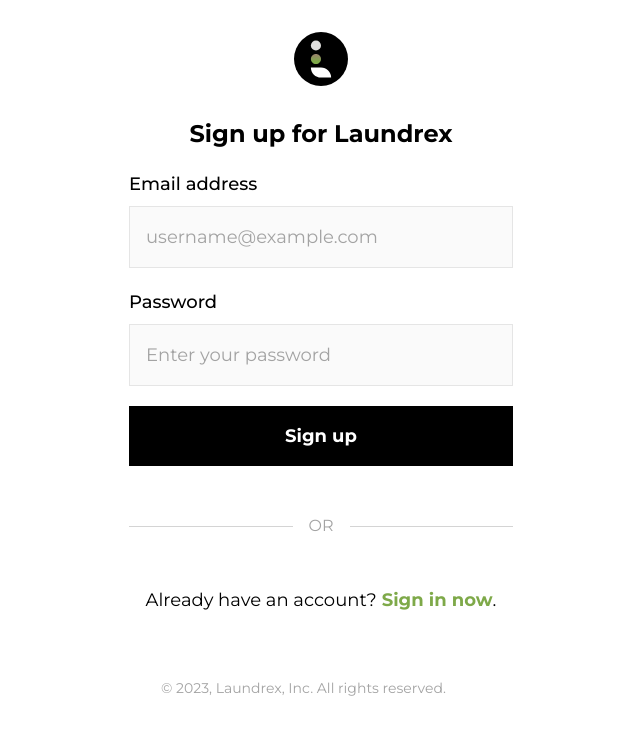
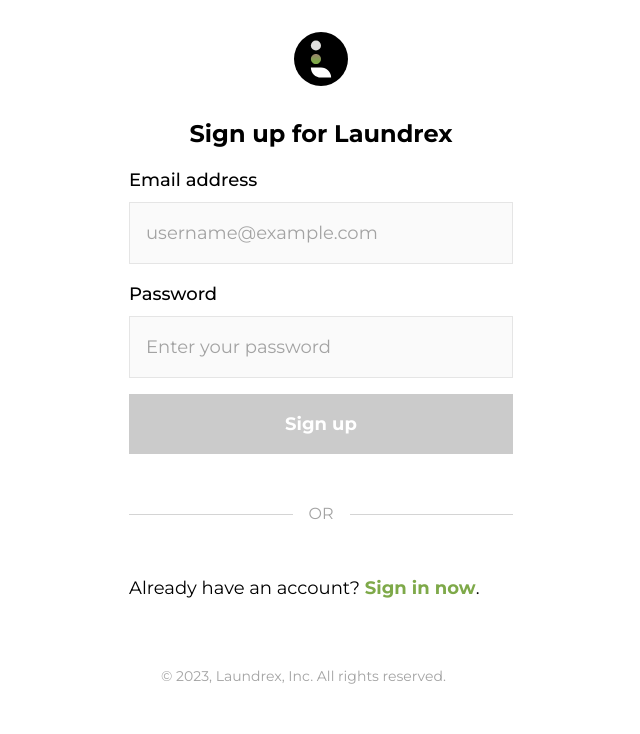
Before and after one commit to trungdvu/laundrex-web, a Next.js app: page /sign-up in a window 1280 px wide. Shown: the top 734 px of the page, without its empty margins (319-959 px from the left). Built offline with nearby package versions, Linux system fonts and the light colour scheme; no server answers.

Commit message:
add framer motion

```diff
--- a/package.json
+++ b/package.json
@@ -22,6 +22,7 @@
     "classnames": "^2.3.2",
     "eslint": "8.38.0",
     "eslint-config-next": "13.3.0",
+    "framer-motion": "^10.12.7",
     "next": "13.3.0",
     "next-auth": "^4.22.1",
     "postcss": "8.4.22",
--- a/src/components/buttons/button.tsx
+++ b/src/components/buttons/button.tsx
@@ -19,8 +19,10 @@
   return (
     <button
       className={cn(
-        'relative bg-black px-8 py-4 text-lg font-bold text-white transition duration-75 hover:transform hover:bg-neutral-800 focus:outline-none active:bg-neutral-700',
+        'relative bg-black px-8 py-4 text-lg font-bold text-white transition duration-75 hover:transform ',
+        { 'hover:bg-neutral-800 focus:outline-none active:bg-neutral-700': !disabled && !loading },
         { 'opacity-70 hover:bg-black active:bg-black': loading },
+        { 'opacity-20 hover:bg-black active:bg-black': disabled },
         className,
       )}
       disabled={disabled || loading}
--- a/src/components/inputs/input.tsx
+++ b/src/components/inputs/input.tsx
@@ -20,7 +20,7 @@
         'bg-neutral-50',
         'placeholder:font-normal placeholder:text-neutral-400',
         'hover:border-neutral-400 hover:bg-neutral-100',
-        'focus:border-neutral-400 focus:outline-none focus:ring-0',
+        'focus:border-neutral-400 focus:outline-none focus:bg-neutral-100 focus:ring-0',
         'transition duration-75',
         className,
       )}
--- a/src/pages/api/auth/[...nextauth].ts
+++ b/src/pages/api/auth/[...nextauth].ts
@@ -10,6 +10,10 @@
   pages: {
     signIn: '/sign-in',
   },
+  secret: process.env.JWT_SECRET,
+  jwt: {
+    maxAge: +(process.env.JWT_EXPIRATION || 7200),
+  },
   providers: [
     Credentials({
       type: 'credentials',
@@ -17,11 +21,11 @@
       async authorize(credentials: any, _) {
         const { email, password } = credentials;
         try {
-          const { ok, data, errorCode } = await signIn(email, password);
-          if (ok && data) {
-            return data;
+          const response = await signIn(email, password);
+          if (response.ok && response.data) {
+            return response.data;
           } else {
-            throw new Error(getAuthErrorMessage(errorCode));
+            throw new Error(getAuthErrorMessage(response.errorCode));
           }
         } catch (error) {
           console.log(error);
@@ -30,5 +34,4 @@
       },
     }),
   ],
-  secret: process.env.NEXT_PUBLIC_SECRET,
 });
--- a/src/pages/sign-up.tsx
+++ b/src/pages/sign-up.tsx
@@ -1,5 +1,8 @@
-import { HTTP_STATUS } from '@/constants/constant';
 import { signUp } from '@/libs/auth.lib';
+import { capitalizeFirstLetter } from '@/utils/helper.util';
+import { pageMotion } from '@/utils/motion.util';
+import classNames from 'classnames';
+import { AnimatePresence, motion } from 'framer-motion';
 import { signIn } from 'next-auth/react';
 import Link from 'next/link';
 import Router from 'next/router';
@@ -19,13 +22,14 @@
 };
 
 export default function SignUp() {
-  const { register, handleSubmit } = useForm<SignUpInputs>();
+  const { register, handleSubmit, formState: { isDirty, isValid } } = useForm<SignUpInputs>();
   const [loading, setLoading] = useState(false);
+  const [error, setError] = useState('');
 
   const onSubmit: SubmitHandler<SignUpInputs> = async ({ email, password }) => {
     setLoading(true);
-    const { data, statusCode } = await signUp(email, password);
-    if (statusCode === HTTP_STATUS.CREATED && data) {
+    const response = await signUp(email, password);
+    if (response.ok && response.data) {
       const result = await signIn('credentials', {
         email,
         password,
@@ -34,6 +38,9 @@
       if (result?.ok) {
         Router.replace('/');
       }
+    } else {
+      const message = Array.isArray(response.message) ? response.message.join(", ") : response.message
+      setError(capitalizeFirstLetter(message));
     }
     setLoading(false);
   };
@@ -54,13 +61,16 @@
       }
     >
       <Seo />
-      <main className="mx-auto flex max-w-3xl flex-col items-center">
+      <motion.main
+        className="mx-auto flex max-w-3xl flex-col items-center"
+        {...pageMotion}
+      >
         <form
           className="mx-auto flex w-96 flex-col items-center"
           onSubmit={handleSubmit(onSubmit)}
         >
           <h4 className="text-2xl font-bold">Sign up for Laundrex</h4>
-          <div className="mt-5 flex w-full flex-col">
+          <div className="mt-4 flex w-full flex-col">
             <InputLabel>Email address</InputLabel>
             <Input
               className="mt-2 w-full"
@@ -70,7 +80,7 @@
               {...register('email')}
             />
           </div>
-          <div className="mt-5 flex w-full flex-col">
+          <div className="relative mt-4 flex w-full flex-col">
             <InputLabel>Password</InputLabel>
             <Input
               className="mt-2 w-full"
@@ -78,28 +88,54 @@
               type="password"
               {...register('password')}
             />
+            <AnimatePresence>
+              {!!error && (
+                <motion.div
+                  className="absolute -bottom-4 left-0 right-0 z-20 flex h-10 items-center border border-orange-700 bg-orange-100 px-4 text-sm text-orange-700"
+                  initial={{ opacity: 0, translateY: 0 }}
+                  animate={{ opacity: 1, translateY: 40 }}
+                  exit={{ opacity: 0 }}
+                  transition={{ duration: 0.2 }}
+                >
+                  <span className='truncate'>
+                    {error}
+                  </span>
+                </motion.div>
+              )}
+            </AnimatePresence>
           </div>
-          <Button className="mt-5 w-full" type="submit" loading={loading}>
+          <div
+            className={classNames('transition duration-200 w-full', {
+              'translate-y-14': !!error,
+              'transslate-y-0': !error,
+            })}
+          >
+            <Button
+              className="mt-4 w-full"
+              type="submit"
+              loading={loading}
+              disabled={!isDirty || !isValid}
+            >
               Sign up
             </Button>
-        </form>
             <div className="mt-12 flex w-96 items-center gap-4">
               <div className="h-px w-full bg-neutral-300" />
               <span className="text-neutral-400">OR</span>
               <div className="h-px w-full bg-neutral-300" />
             </div>
             <h6 className="mt-12 text-lg">
-          Already have an account?
+              Already have an account?{' '}
               <Link
                 href="/sign-in"
                 className="font-bold text-brand hover:underline"
               >
-            {' '}
                 Sign in now
               </Link>
               .
             </h6>
-      </main>
+          </div>
+        </form>
+      </motion.main>
     </Layout>
   );
 }
--- a/src/utils/auth.util.ts
+++ b/src/utils/auth.util.ts
@@ -1,7 +1,7 @@
 const mapMessage: {
   [k in string]: string;
 } = {
-  'auth/user-not-found': 'Email or password is not valid',
+  'user-not-found': 'Email or password is not valid',
 };
 
 const defaultMessage = 'Wrong credentials';
--- /dev/null
+++ b/src/utils/helper.util.ts
@@ -0,0 +1,3 @@
+export function capitalizeFirstLetter(str: string) {
+  return str.charAt(0).toUpperCase() + str.slice(1);
+}
--- /dev/null
+++ b/src/utils/motion.util.ts
@@ -0,0 +1,5 @@
+export const pageMotion = {
+  initial: { opacity: 0.2 },
+  animate: { opacity: 1 },
+  transition: { duration: 0.4 },
+};
```
Also changed, not shown: src/pages/sign-in.tsx (+52 -27 lines), 2 other files (tests, documents, lock files or other folders). Lines whose indentation alone changed are shown as unchanged.
